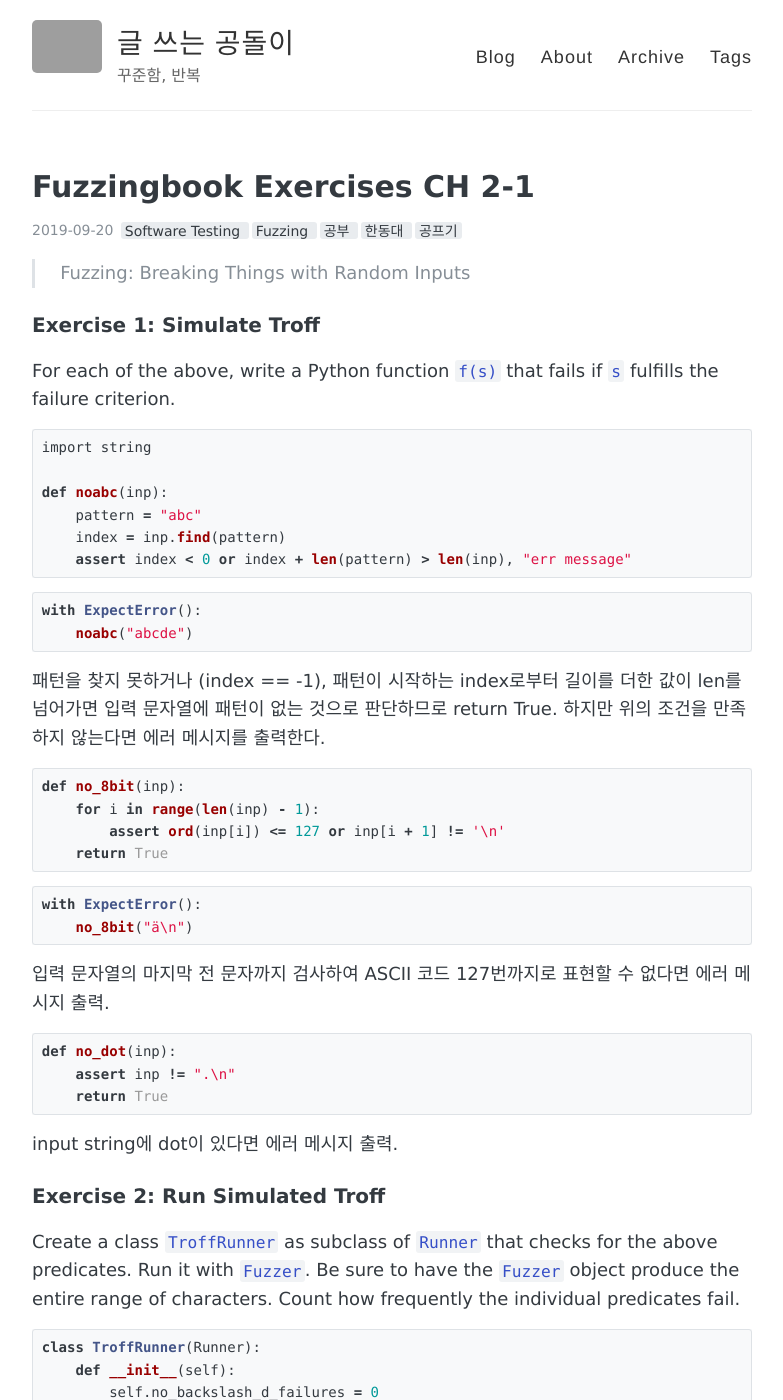
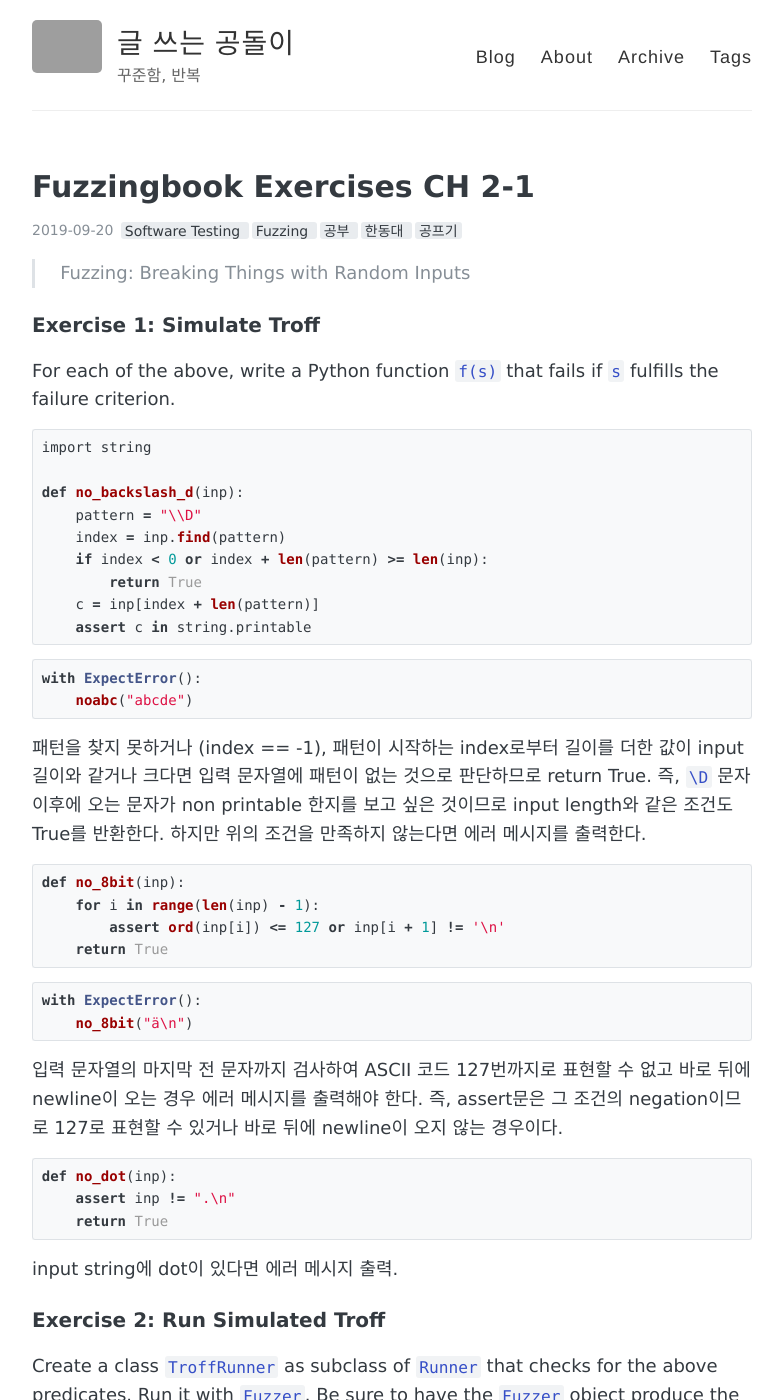
Before and after one commit to sihyungyou/sihyungyou.github.io, a Jekyll site: the page built from _posts/2019-09-20-fuzzingbook-ch2-1-ex.md, in a window 1280 px wide and 1400 px high. Shown: the whole window, without its empty margins (248-1031 px from the left). Built offline with Jekyll 4.4.1, drawn with Linux system fonts in a browser that asks for light colours; grey boxes are pictures that could not be loaded.

Commit message:
fixed ch2-1 ex

```diff
--- a/_posts/2019-09-20-fuzzingbook-ch1-1-ex.md
+++ b/_posts/2019-09-20-fuzzingbook-ch2-1-ex.md
@@ -13,16 +13,19 @@ For each of the above, write a Python function `f(s)` that fails if `s` fulfills
 ~~~python
 import string
 
-def noabc(inp):
-    pattern = "abc"
+def no_backslash_d(inp):
+    pattern = "\\D"
     index = inp.find(pattern)
-    assert index < 0 or index + len(pattern) > len(inp), "err message"
+    if index < 0 or index + len(pattern) >= len(inp):
+        return True
+    c = inp[index + len(pattern)]
+    assert c in string.printable
 ~~~
 ~~~python
 with ExpectError():
     noabc("abcde")
 ~~~
-패턴을 찾지 못하거나 (index == -1), 패턴이 시작하는 index로부터 길이를 더한 값이 len를 넘어가면 입력 문자열에 패턴이 없는 것으로 판단하므로 return True. 하지만 위의 조건을 만족하지 않는다면 에러 메시지를 출력한다.
+패턴을 찾지 못하거나 (index == -1), 패턴이 시작하는 index로부터 길이를 더한 값이 input 길이와 같거나 크다면 입력 문자열에 패턴이 없는 것으로 판단하므로 return True. 즉, `\D` 문자 이후에 오는 문자가 non printable 한지를 보고 싶은 것이므로 input length와 같은 조건도 True를 반환한다. 하지만 위의 조건을 만족하지 않는다면 에러 메시지를 출력한다.
 
 ~~~python
 def no_8bit(inp):
@@ -34,7 +37,7 @@ def no_8bit(inp):
 with ExpectError():
     no_8bit("ä\n")
 ~~~
-입력 문자열의 마지막 전 문자까지 검사하여 ASCII 코드 127번까지로 표현할 수 없다면 에러 메시지 출력.
+입력 문자열의 마지막 전 문자까지 검사하여 ASCII 코드 127번까지로 표현할 수 없고 바로 뒤에 newline이 오는 경우 에러 메시지를 출력해야 한다. 즉, assert문은 그 조건의 negation이므로 127로 표현할 수 있거나 바로 뒤에 newline이 오지 않는 경우이다.
 
 ~~~python
 def no_dot(inp):
```
